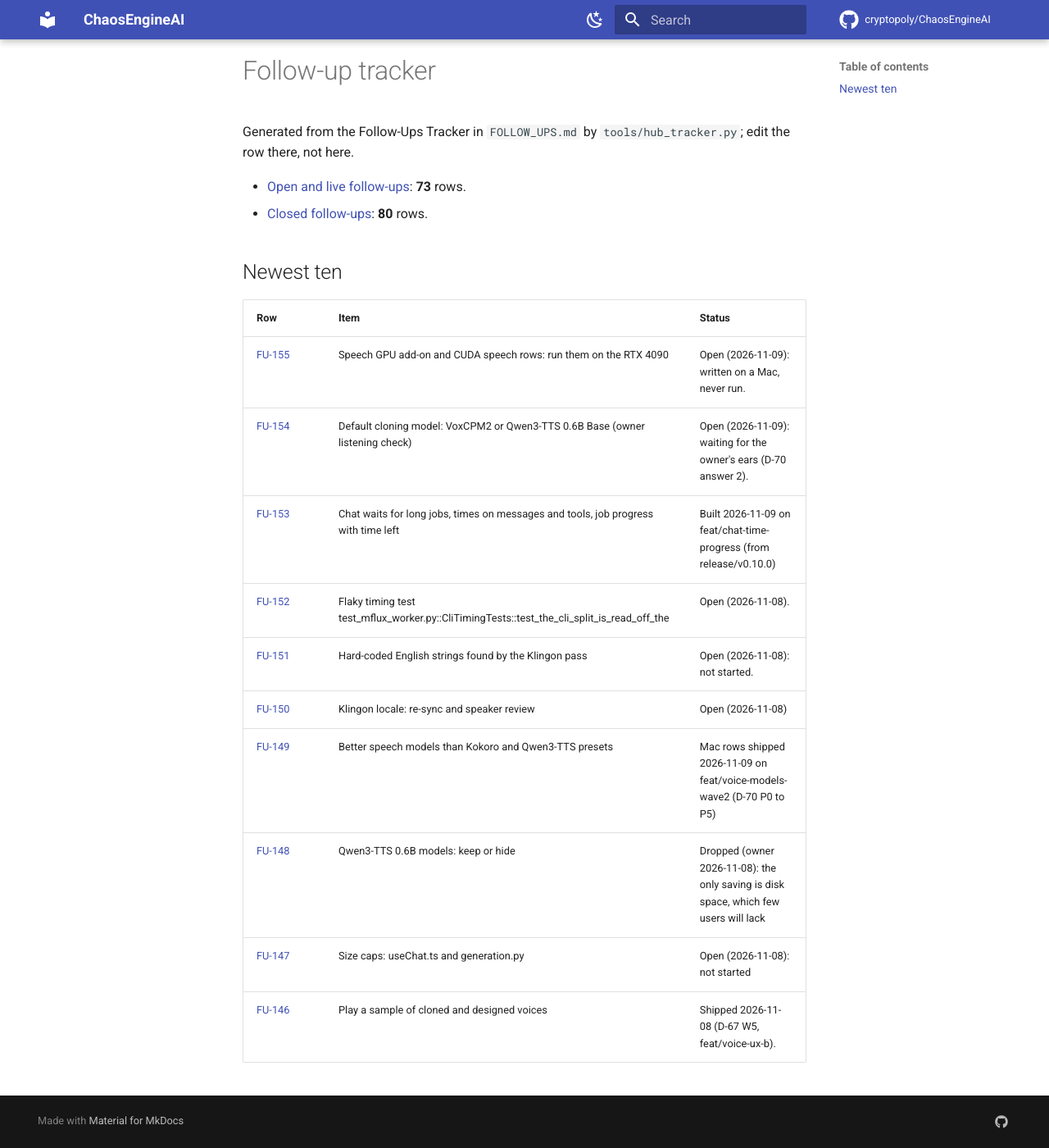
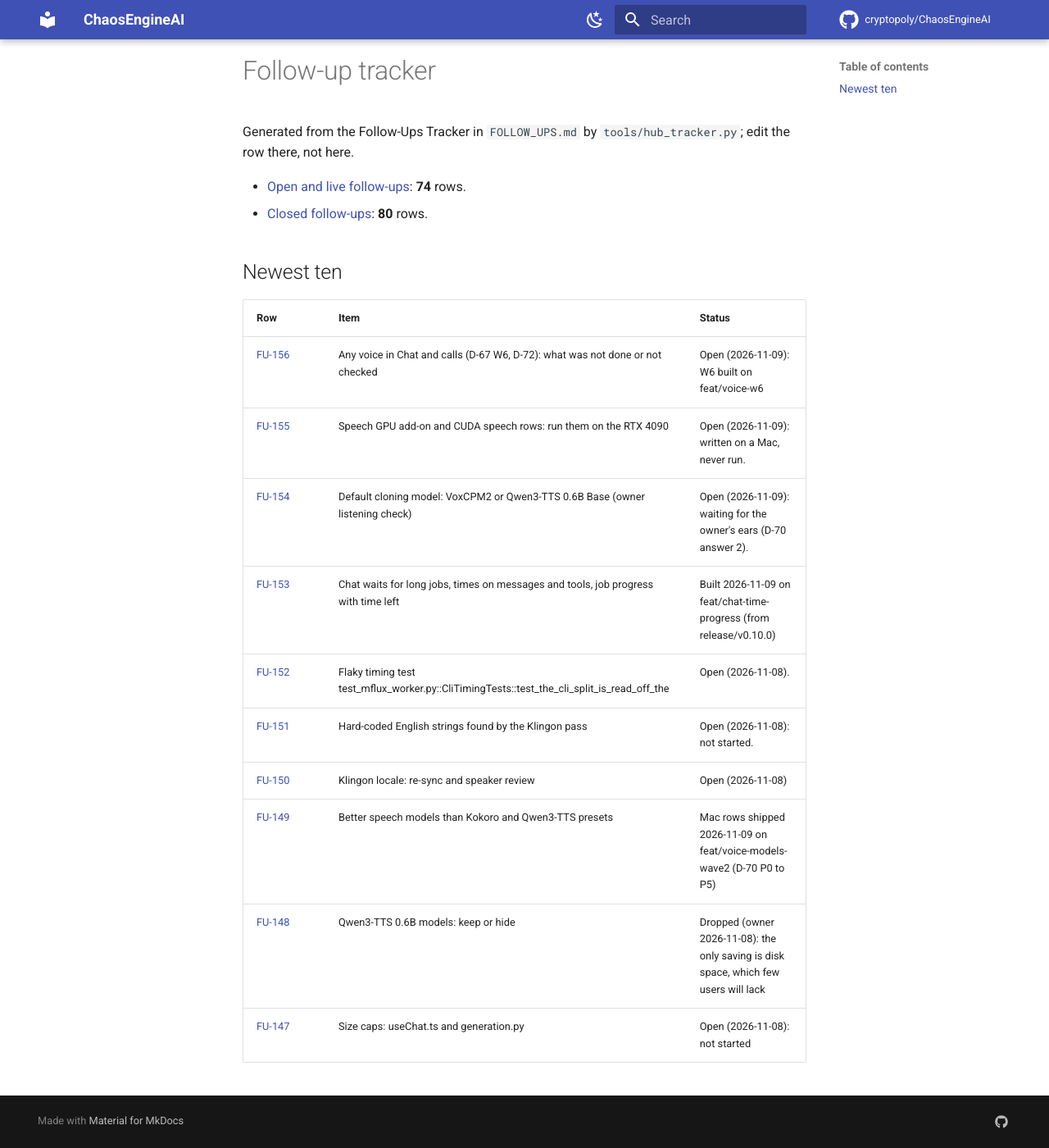
Before and after one commit to cryptopoly/ChaosEngineAI, an MkDocs documentation site: the page built from docs/hub/tracker/README.md, in a window 1280 px wide and 1400 px high, scrolled down 80 px. Shown: the whole window at 82% size. Built offline with MkDocs 1.6.1 and Material for MkDocs 9.7.7, drawn with Linux system fonts in a browser that asks for light colours; comment, search, counter and statistics services are not loaded.

Commit message:
docs: W6 done in the plan, progress file, hub rebuilt

```diff
--- a/docs/hub/tracker/README.md
+++ b/docs/hub/tracker/README.md
@@ -8,13 +8,14 @@
 
 Generated from the Follow-Ups Tracker in `FOLLOW_UPS.md` by `tools/hub_tracker.py`; edit the row there, not here.
 
-- [Open and live follow-ups](open.md): **73** rows.
+- [Open and live follow-ups](open.md): **74** rows.
 - [Closed follow-ups](closed.md): **80** rows.
 
 ## Newest ten
 
 | Row | Item | Status |
 |---|---|---|
+| [FU-156](open.md) | Any voice in Chat and calls (D-67 W6, D-72): what was not done or not checked | Open (2026-11-09): W6 built on feat/voice-w6 |
 | [FU-155](open.md) | Speech GPU add-on and CUDA speech rows: run them on the RTX 4090 | Open (2026-11-09): written on a Mac, never run. |
 | [FU-154](open.md) | Default cloning model: VoxCPM2 or Qwen3-TTS 0.6B Base (owner listening check) | Open (2026-11-09): waiting for the owner's ears (D-70 answer 2). |
 | [FU-153](open.md) | Chat waits for long jobs, times on messages and tools, job progress with time left | Built 2026-11-09 on feat/chat-time-progress (from release/v0.10.0) |
@@ -24,4 +25,3 @@
 | [FU-149](open.md) | Better speech models than Kokoro and Qwen3-TTS presets | Mac rows shipped 2026-11-09 on feat/voice-models-wave2 (D-70 P0 to P5) |
 | [FU-148](closed.md) | Qwen3-TTS 0.6B models: keep or hide | Dropped (owner 2026-11-08): the only saving is disk space, which few users will lack |
 | [FU-147](open.md) | Size caps: useChat.ts and generation.py | Open (2026-11-08): not started |
-| [FU-146](closed.md) | Play a sample of cloned and designed voices | Shipped 2026-11-08 (D-67 W5, feat/voice-ux-b). |
```
Also changed, not shown: docs/hub/tracker/open.md (+10 -1 lines), docs/plans/voice-ux-round2.md (+2 -1 lines), docs/progress/voice-w6-progress.md (added, +18 -0 lines).
